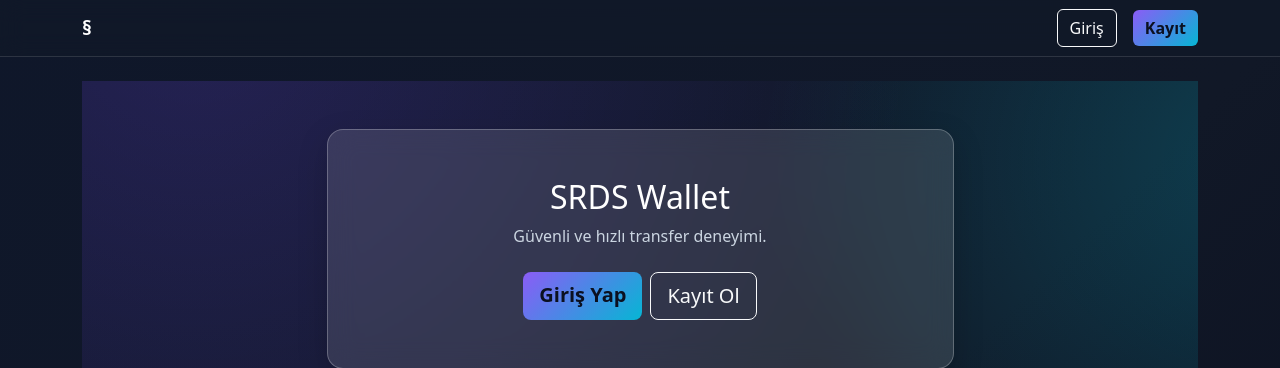
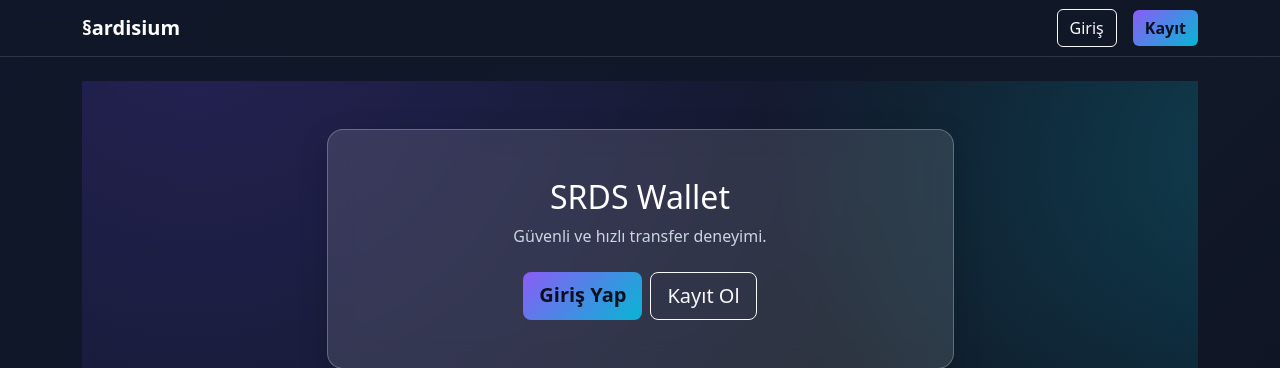
Before and after one commit to ardagencer1206/wallet, a Flask app: page / in a window 1280 px wide. Shown: the top 368 px of the page. Run offline with Flask 3, Linux system fonts and the light colour scheme.

Commit message:
Update base.html

```diff
--- a/templates/base.html
+++ b/templates/base.html
@@ -36,7 +36,7 @@
   <body>
     <nav class="navbar navbar-expand-lg">
       <div class="container">
-        <a class="navbar-brand" href="{{ url_for('home') }}">§</a>
+        <a class="navbar-brand" href="{{ url_for('home') }}">§ardisium</a>
         <div class="ms-auto d-flex align-items-center gap-2">
           {% if current_user.is_authenticated %}
             <a class="btn btn-outline-light btn-icon" href="{{ url_for('notifications') }}" title="Bildirimler">
```
